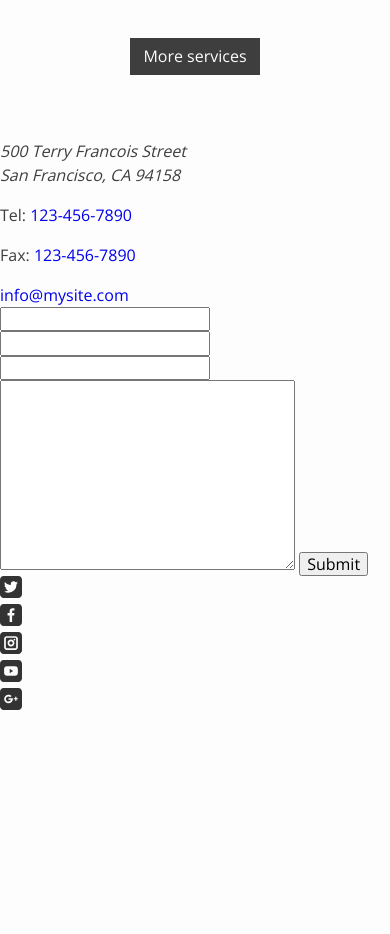
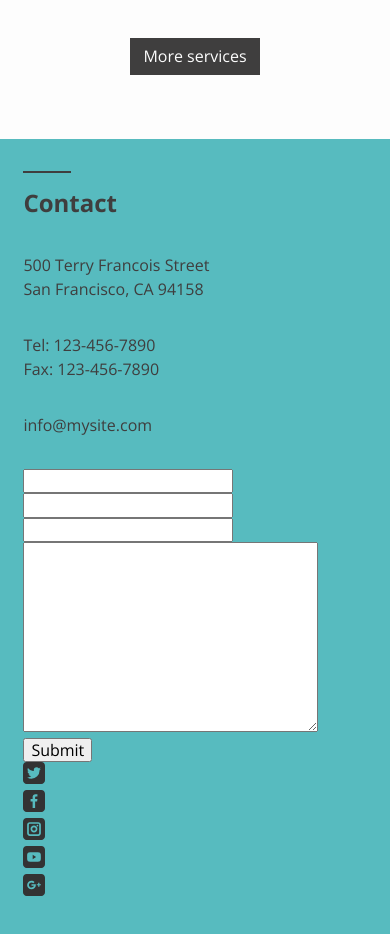
Before and after one commit to terrancecorley/sass_tut, a plain HTML site: page index.html in a window 390 px wide. Shown: the part 2120-3054 px from the top of the page. Before the commit the page ends 2836 px from the top, so only its background shows below. Drawn offline with nearby package versions, Linux system fonts and the light colour scheme.

Commit message:
began styles for contact form mobile

```diff
--- a/index.html
+++ b/index.html
@@ -104,6 +104,10 @@
 
    <!-- Contact Section -->
    <section class="contact-section">
+     <div class="contact-wrap centered-container">
+       <div class="line-dec"></div>
+      <h2>Contact</h2>
+
       <div class="contact-info">
         <address>
             500 Terry Francois Street</br>
@@ -111,7 +115,7 @@
         </address>
         <p>Tel: <a href="tel:123-456-7890">123-456-7890</a></p>
         <p>Fax: <a href="tel:123-456-7890">123-456-7890</a></p>
-       <a href="mailto:info@mysite.com">info@mysite.com</a>
+        <a class="email" href="mailto:info@mysite.com">info@mysite.com</a>
       </div>
 
       <form action="POST">
@@ -129,6 +133,7 @@
         <li><a class="social-icon youtube" href="#"></a></li>
         <li><a class="social-icon google" href="#"></a></li>
       </ul>
+    </div>
    </section>
 
   </main>
--- a/scss/module/_contact.scss
+++ b/scss/module/_contact.scss
@@ -1,3 +1,36 @@
+.contact-section {
+  background-color: $sea-green;
+  padding-top: 2em;
+  padding-bottom: 2em;
+  @extend %padded-container;
+
+  h2 {
+    margin: 0.5em 0 0;
+  }
+
+  a,
+  p {
+    margin: 0;
+  }
+
+  a,
+  a:visited {
+    color: $black;
+  }
+}
+
+.contact-info {
+  address {
+    font-style: normal;
+    margin: 2em 0;
+  }
+
+  .email {
+    display: block;
+    margin: 2em 0;
+  }
+}
+
 .social-icon {
   display: inline-block;
 }
```
Also changed, not shown: css/styles.css, 1 other file. Lines whose indentation alone changed are shown as unchanged.
